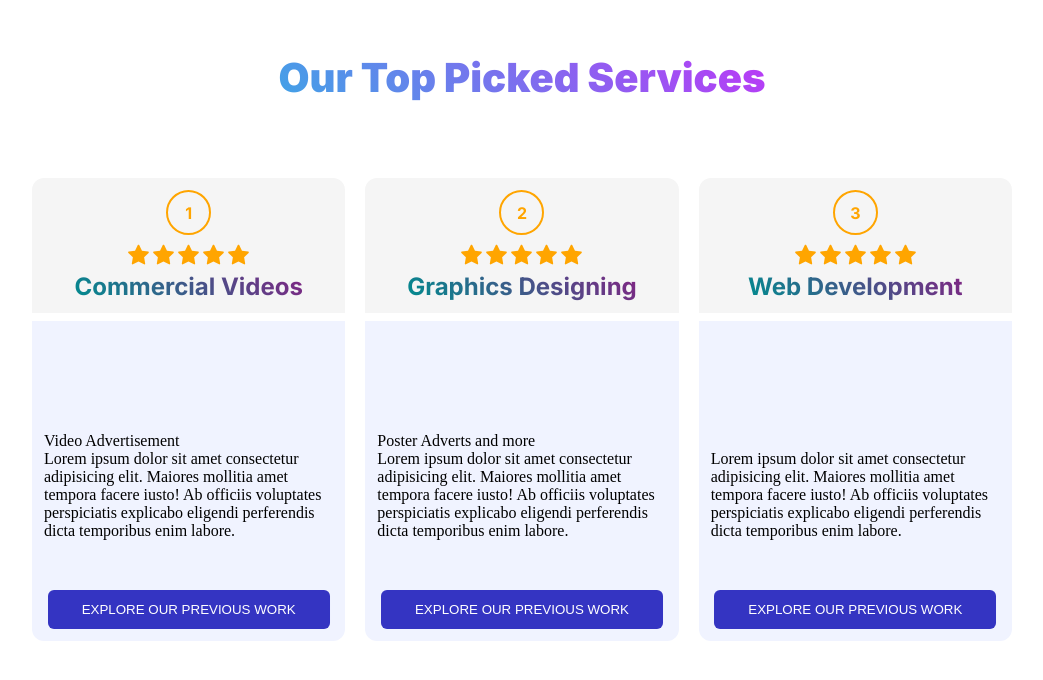
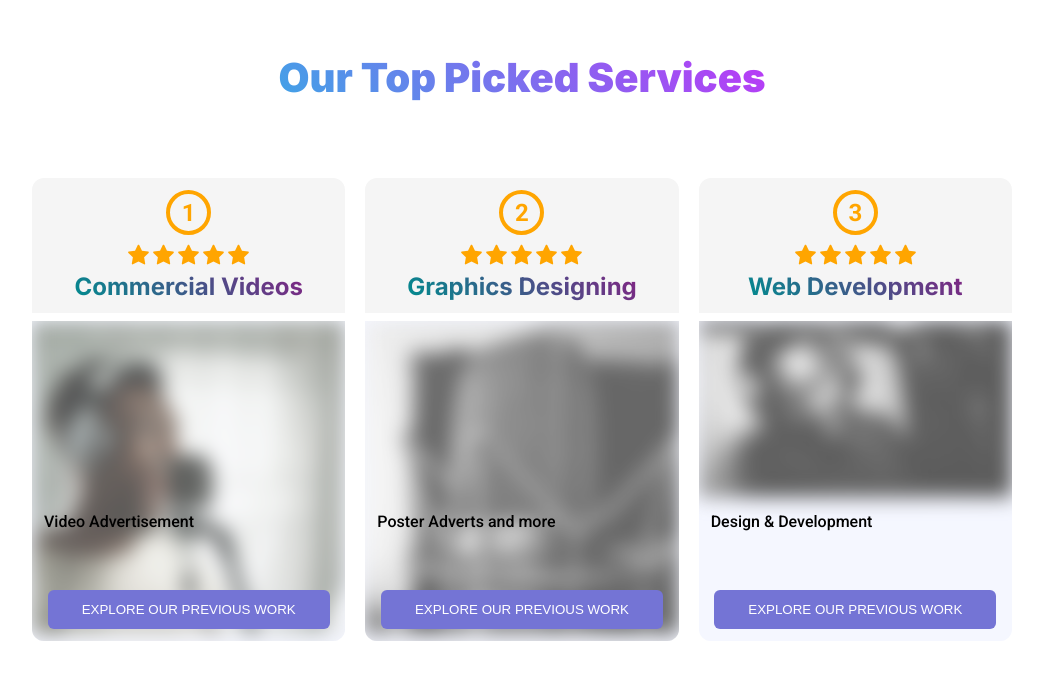
Before and after one commit to DrRichadams/first-nextjs, a Next.js app: page / in a window 1280 px wide. Shown: the part 832-1512 px from the top of the page, without its empty margins (118-1161 px from the left). Built offline with nearby package versions, Linux system fonts and the light colour scheme.

Commit message:
Feature added

```diff
--- a/components/styles/top_picked.module.css
+++ b/components/styles/top_picked.module.css
@@ -24,6 +24,10 @@
     gap: 20px;
 }
 
+.top_service:hover .short_long_descriptions {
+    transform: translateY(0);
+}
+
 .top_title_box,
 .bottom_details {
     padding: 12px;
@@ -47,6 +51,24 @@
     overflow: hidden;
 }
 
+.top_service_big_img {
+    width: 100%;
+    position: absolute;
+    top: 0;
+    left: 0;
+    filter: blur(10px);
+}
+
+.top_service_img_shadow {
+    width: 100%;
+    height: 100%;
+    position: absolute;
+    top: 0;
+    left: 0;
+    background-color: #ffffff50;
+    z-index: 100;
+}
+
 .bottom_details button {
     position: absolute;
     bottom: 12px;
@@ -62,7 +84,7 @@
 
 .top_service_num {
     /* background-color: red; */
-    border: 2px solid orange;
+    border: 4px solid orange;
     width: 45px;
     height: 45px;
     display: flex;
@@ -70,9 +92,11 @@
     align-items: center;
     border-radius: 50%;
     margin-bottom: 8px;
-    font-family: Inter;
+    font-family: Roboto;
+    font-size: 1.5rem;
     font-weight: bolder;
     color: orange;
+    position: relative;
 }
 
 .stars {
@@ -94,4 +118,25 @@
     height: 70%;
     display: flex;
     align-items: flex-end;
+    overflow: hidden;
+    position: relative;
+    z-index: 200;
 }
+
+.short_long_descriptions {
+    transform: translateY(80%);
+    transition: all 300ms ease-in-out;
+}
+
+.short_long_descriptions p {
+    font-family: Roboto;
+}
+
+.short_descrip {
+    font-weight: 500;
+    margin-bottom: 6px;
+}
+
+.long_descrip {
+    font-weight: 300;
+}
--- a/components/top_picked_services.js
+++ b/components/top_picked_services.js
@@ -6,7 +6,7 @@ const TopPicked = () => {
     const [top_services] = useState([
         {id: 1, nos: "Commercial Videos",img: "", short_descrip: "Video Advertisement", descrip: "Lorem ipsum dolor sit amet consectetur adipisicing elit. Maiores mollitia amet tempora facere iusto! Ab officiis voluptates perspiciatis explicabo eligendi perferendis dicta temporibus enim labore."},
         {id: 2, nos: "Graphics Designing",img: "", short_descrip: "Poster Adverts and more", descrip: "Lorem ipsum dolor sit amet consectetur adipisicing elit. Maiores mollitia amet tempora facere iusto! Ab officiis voluptates perspiciatis explicabo eligendi perferendis dicta temporibus enim labore."},
-        {id: 3, nos: "Web Development",img: "Design & Development", short_descrip: "", descrip: "Lorem ipsum dolor sit amet consectetur adipisicing elit. Maiores mollitia amet tempora facere iusto! Ab officiis voluptates perspiciatis explicabo eligendi perferendis dicta temporibus enim labore."},
+        {id: 3, nos: "Web Development",img: "", short_descrip: "Design & Development", descrip: "Lorem ipsum dolor sit amet consectetur adipisicing elit. Maiores mollitia amet tempora facere iusto! Ab officiis voluptates perspiciatis explicabo eligendi perferendis dicta temporibus enim labore."},
         // {id: 4, nos: "Social Media Management",img: "", short_descrip: "Facebook, Instagram, X", descrip: "Lorem ipsum dolor sit amet consectetur adipisicing elit. Maiores mollitia amet tempora facere iusto! Ab officiis voluptates perspiciatis explicabo eligendi perferendis dicta temporibus enim labore."},
     ])
   return (
@@ -21,10 +21,12 @@ const TopPicked = () => {
                         <p className={styles.nos}>{topie.nos}</p>
                     </div>
                     <div className={styles.bottom_details}>
+                        <img className={styles.top_service_big_img} src={`/images/img${topie.id}.png`} alt="" />
+                        <div className={styles.top_service_img_shadow}></div>
                         <div className={styles.top_service_description}>
-                            <div>
-                                <p>{topie.short_descrip}</p>
-                                <p>{topie.descrip}</p>
+                            <div className={styles.short_long_descriptions}>
+                                <p className={styles.short_descrip}>{topie.short_descrip}</p>
+                                <p className={styles.long_descrip}>{topie.descrip}</p>
                             </div>
                         </div>
                         <button>EXPLORE OUR PREVIOUS WORK</button>
```
